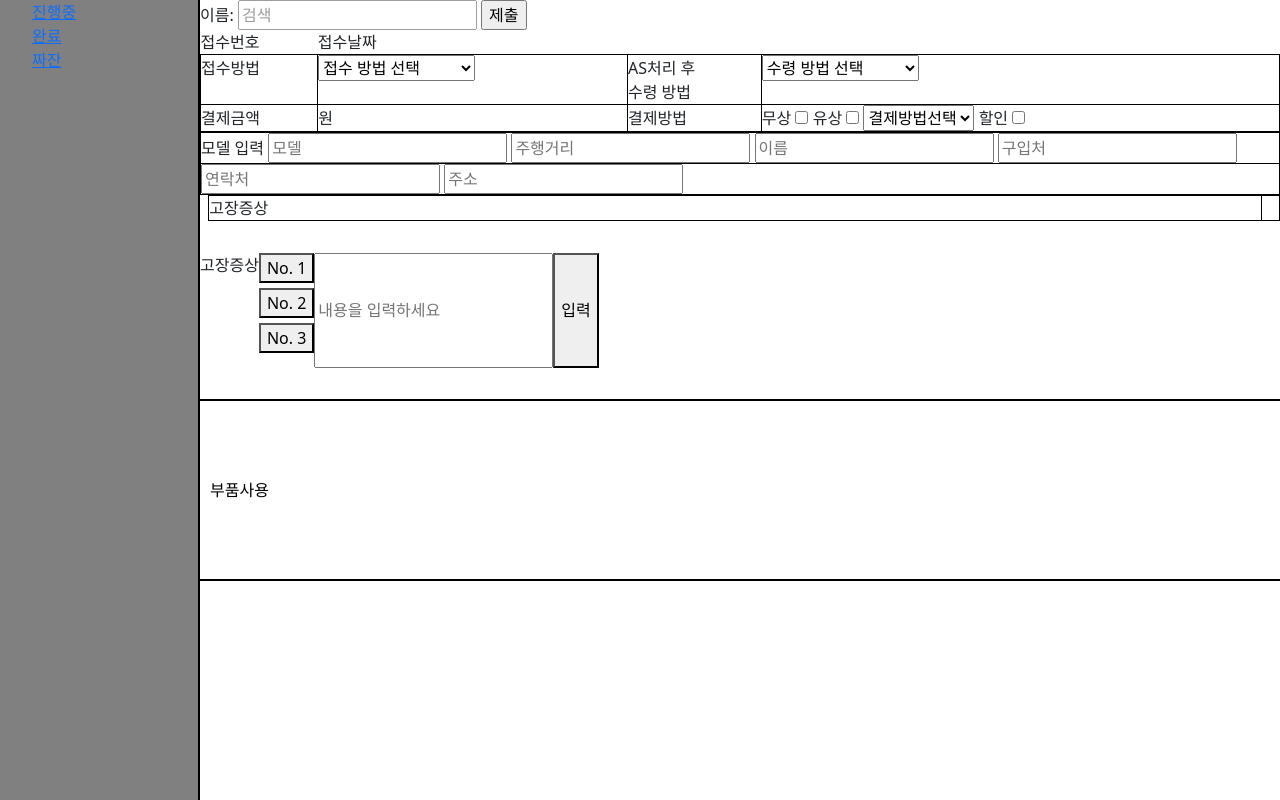
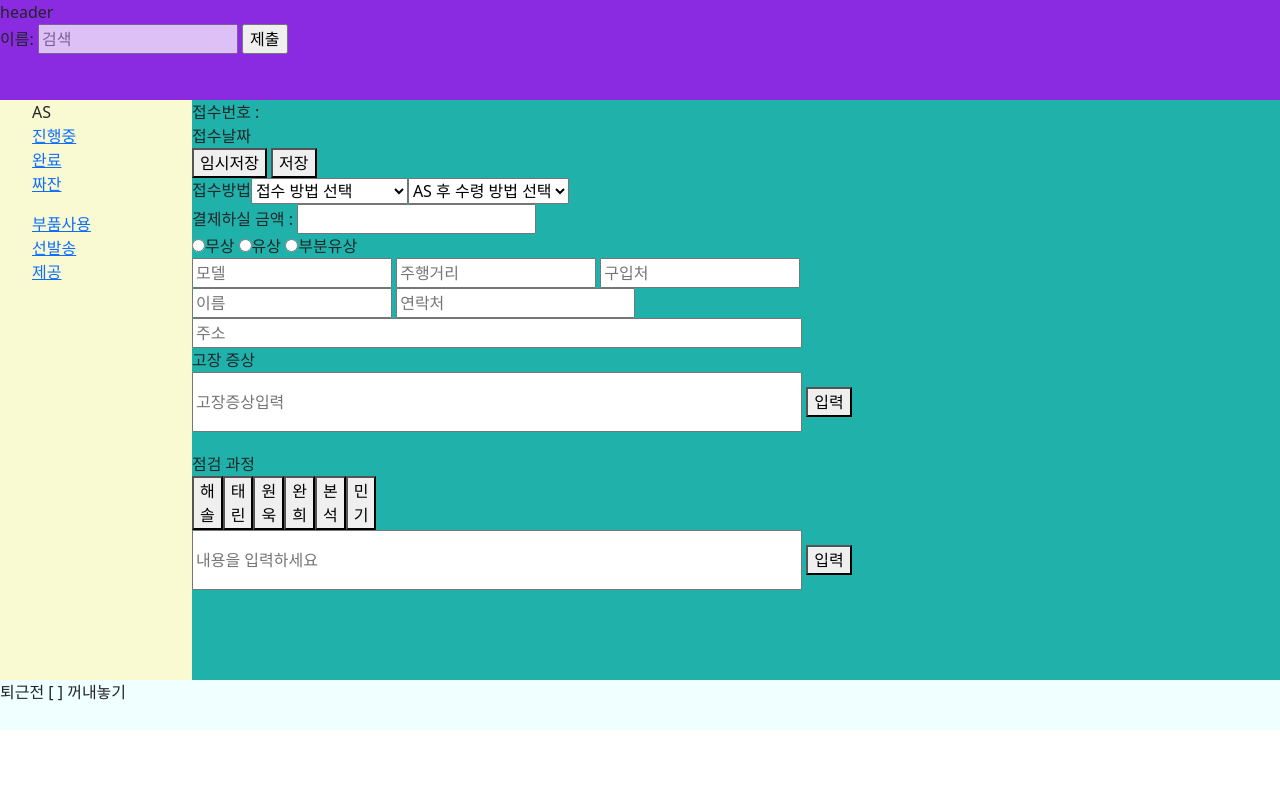
Before and after one commit to nireat08/nireat08.github.io, a plain HTML site: page index.html in a window 1280 px wide. Drawn offline with Linux system fonts and the light colour scheme.

Commit message:
2번페이지 만들기

```diff
--- a/css/style.css
+++ b/css/style.css
@@ -1,4 +1,67 @@
 @import url("reset.css");
+
+
+body{
+    width: 100vw;
+    height: 100vh;
+    margin : 0;
+    display: grid;
+    grid-template-columns: 15% 85%;
+    grid-template-rows: 100px auto 50px;
+    grid-template-areas:
+    'header header'
+    'side main '
+    'footer footer';
+}
+
+header {
+    grid-area: header;
+    background-color: blueviolet;
+}
+
+main {
+    grid-area:  main;
+    background-color: lightseagreen;
+}
+
+aside {
+    grid-area: side;
+    background-color: lightgoldenrodyellow;
+}
+
+footer {
+    grid-area: footer;
+    background-color: azure;
+}
+
+
+input[type="text"] {
+    width: 200px; /* 기본 입력 필드 너비 */
+}
+input[type="text"].wide {
+    width: 610px; /* 주소 입력 필드 너비 */
+}
+input[type="text"].wide2 {
+    width: 610px;
+    height: 100px;
+}
+
+input[type="text"].wide3 { /*증상입력칸 */
+    width: 610px;
+    height: 60px;
+}
+
+
+.hidden {
+    display: none;
+
+}
+
+
+.box {
+    float: left;
+}
+
 
 .default-button {
     background-color: white;
@@ -11,36 +74,14 @@
     background-color: green;
 }
 
-
-
-.box {
-    display: flex;
-    align-items: center;
-    justify-content: center;
-    cursor: pointer;
-    transition: background-color 0.3s;
-}
-.clicked {
-    background-color: rgb(107, 251, 124);
-}
-
-
-.content {
-    flex-grow: 1;
-    display: flex;
-    flex-direction:column;
-}
-
 table td{
     border: 1px solid black;
 
 }
+table tr{
+    border: 1px solid black;
 
-td {
-    style="border: 1px solid black;"
 }
-
-
 
 
 /* 숫자 입력시 버튼 없애기 */
@@ -50,18 +91,37 @@ input::-webkit-inner-spin-button {
   margin: 0;
 }
 /* 버튼 세로 배치 */
-.vertical-buttons {
+.horizonal-buttons {
     display: flex;
-    flex-direction: column;
+    flex-direction: row;
+    width: 110px;
+
+}
+
+#displayArea {
+    width: 100%;
+    margin-top: 20px;
+}
+
+.contentBox {
+    border: 1px solid #ccc;
+    padding: 10px;
     margin-bottom: 10px;
+    border-radius: 5px;
+    background-color: #f9f9f9;
 }
+
+.contentBox span {
+    display: block;
+}
+
 
 .vertical-buttons button {
     margin-bottom: 5px;
 }
 
 .selected0 {
-    background-color: lightseagreen; /* 선택된 버튼의 색상 */
+    background-color: rgb(251, 157, 15); /* 선택된 버튼의 색상 */
 }
 .selected1 {
     background-color: red; /* 선택된 버튼의 색상 */
@@ -69,90 +129,16 @@ input::-webkit-inner-spin-button {
 .selected2 {
     background-color: blue; /* 선택된 버튼의 색상 */
 }
+.selected3 {
+    background-color: rgb(153, 160, 255); /* 선택된 버튼의 색상 */
+}
+.selected4 {
+    background-color: rgb(231, 95, 247); /* 선택된 버튼의 색상 */
+}
+.selected5 {
+    background-color: rgb(175, 250, 100); /* 선택된 버튼의 색상 */
+}
 
-
-
-
-.label{
-    display: inline-block;
+.displayArea{
     width: 100px;
 }
-body {
-    margin: 0;
-    display: flex;
-    height: 100vh;
-}
-.side-nav {
-    background-color: gray;
-    width: 200px;
-    height: 100vh;
-    border-right: 2px solid black;
-    display: flex;
-    flex-direction: column;
-}
-.top-nav-1 {
-    background-color: rgb(255, 255, 255);
-    width: 100%;
-    height: 80px;
-    border-bottom: 2px solid black;
-    display: flex;
-    align-items: center;
-    }
-.top-nav-1 ul {
-    list-style: none;
-    padding: 0;
-    margin: 0;
-    display: flex;
-}
-.top-nav-1 li {
-    margin-right: 20px;
-}
-.top-nav-1 a {
-    color: rgb(0, 0, 0);
-    text-decoration: none;
-    padding: 10px;
-}
-.top-nav-1 a:hover {
-    background-color:green;
-}
-.top-nav-2 {
-    background-color: rgb(255, 255, 255);
-    width: 100%;
-    height: 180px;
-    border-bottom: 2px solid black;
-    display: flex;
-    align-items: center;
-}
-.top-nav-2 ul {
-    list-style: none;
-    padding: 0;
-    margin: 0;
-    display: flex;
-}
-.top-nav-2 li {
-    margin-right: 20px;
-}
-.top-nav-2 a {
-    color: rgb(0, 0, 0);
-    text-decoration: none;
-    padding: 10px;
-}
-.top-nav-2 a:hover {
-    background-color:green;
-}
-.top-nav-3 {
-    background-color: rgb(255, 255, 255);
-    width: 100%;
-    height: 80px;
-    border-bottom: 2px solid black;
-    display: flex;
-    align-items: center;
-}
-
-main {
-    flex-grow: 1;
-    padding: 20px;
-}
-.ul-1{
-    color:blue;
-}
--- a/index.html
+++ b/index.html
@@ -1,233 +1,184 @@
 <!DOCTYPE html>
     <html>
     <head>
-        <Title>Node Express</Title>
         <meta charset="utf-8">
+        <meta name="viewport" content="width=device-width">
         <link rel="stylesheet" href="css/style.css">
         <link rel="stylesheet" href="css/lib/bootstrap.min.css">
+        <Title>AS 차트</Title>
     </head>
-    <!-- <ul class="menu">
-        <li><a href="#home">Home</a></li>
-        <li><a href="#services">AS</a>
-            <ul class="submenu">
-                <li><a href="#web-development">방문</a></li>
-                <li><a href="#app-development">택배</a></li>
-                <li><a href="#seo-development">용달</a></li>
-            </ul>
-        </li>
-        <li><a href="#services">Parts</a>
-            <ul class="submenu">
-                <li><a href="#web-development">선발송</a></li>
-                <li><a href="#app-development">증가</a></li>
-                <li><a href="#seo-development">감소</a></li>
-            </ul>
-        </li>
-        </ul>
-    </ul> -->
-    <nav class="side-nav">
-        <!-- 좌측 네비게이션 내용 -->
-        <ul>
-            <li><a href="#">진행중</a></li>
-            <li><a href="#">완료</a></li>
-            <li><a href="#">짜잔</a></li>
-        </ul>
-    </nav>
-    <div class="content">
-        <div>
-            <!-- 상단 네비게이션 내용 -->
+    <body>
+        <header>header
             <form onsubmit="showSubmitMessage(); return false;">
                 <label for="name">이름:</label>
                 <input type="text" id="name" name="name" placeholder="검색" style="opacity: 0.7;">
                 <input type="submit" value="제출">
             </form>
+        </header>
+        <aside>
+            <ol>AS
+                <li><a href="index2.html">진행중</a></li>
+                <li><a href="#">완료</a></li>
+                <li><a href="#">짜잔</a></li>
+            </ol>
+            <ul>
+                <li><a href="#">부품사용</a></li>
+                <li><a href="#">선발송</a></li>
+                <li><a href="#">제공</a></li>
+            </ul>
+        </aside>
+        <main>
+            <div class="box">
+                <div >
+                    접수번호 :
                 </div>
-    <table>
-        <th>접수번호</th>
-        <th>접수날짜</th>
-        <th>
-
-        </th>
-        <!--<td>처리현황</td>
-        <td><button type="button" id="yes-button" class="default-button">진행중</button>
-            <button type="button" id="no-button" class="default-button">완료</button>
-
-        <label for="reservation-check">예약</label>
-        <input type="checkbox" id="reservation-check">
-        <td class="box" id="colorBox">
-        <label class="box" id="clo">노예약</label>-->
-        </td>
-        <tr>
-            <td>
+                <div>
+                    접수날짜
+                </div>
+                <div>
+                    <button>임시저장</button>
+                    <button>저장</button>
+                </div>
+            <div class="box">
                 접수방법
-            </td>
-            <td>
+            </div>
+            <div class="box">
                 <select name="delivery-method">
                     <option value="" disabled selected>접수 방법 선택</option>
                     <option value="예약방문">예약방문</option>
                     <option value="방문">방문</option>
                     <option disabled >-----</option>
                     <option value="영업 외 시간 놓고 감">영업 외 시간 놓고 감</option>
+                    <option value="맡기고 감">예약 후 맡기고 감</option>
+                    <option disabled >-----</option>
+                    <option value="퀵 서비스">퀵 서비스</option>
+                    <option value="택배">택배</option>
+                </select>
+            </div>
+            <div>
+                <select name="delivery-method">
+                    <option value="" disabled selected>AS 후 수령 방법 선택</option>
+                    <option value="전화 주면 방문">전화 주면 방문</option>
+                    <option value="기다림">기다림</option>
+                    <option disabled >-----</option>
+                    <option value="영업 외 시간 놓고 감">영업 외 시간 찾아 감</option>
                     <option value="맡기고 감">맡기고 감</option>
                     <option disabled >-----</option>
                     <option value="퀵 서비스">퀵 서비스</option>
                     <option value="택배">택배</option>
                 </select>
-
-            <td>
-                AS처리 후<br>
-                 수령 방법
-            </td>
-            <td>
-                <select name="delivery-method">
-                    <option value="" disabled selected>수령 방법 선택</option>
-                    <option value="전화 주면 방문">전화 주면 방문</option>
-                    <option value="기다림">기다림</option>
-                    <option disabled >-----</option>
-                    <option value="영업 외 시간 놓고 감">영업 외 시간 놓고 감</option>
-                    <option value="맡기고 감">맡기고 감</option>
-                    <option disabled >-----</option>
-                    <option value="퀵 서비스">퀵 서비스</option>
-                    <option value="택배">택배</option>
-                </select>
-            </td>
-        </tr>
-            <td>
-                결제금액
-            </td>
-            <td>
-                원
-            </td>
-            <td>
-                결제방법
-            </td>
-            <td>
-                <label for="free-pay">무상</label>
-                <input type="checkbox" id="free-pay">
-                <div id="free" style="display: none;">
-                    <input type="text" placeholder="날짜입력" required>
             </div>
-
-                <label for="pay-check">유상</label>
-                <input type="checkbox" id="pay-check">
-                <div id="free" style="display: none;">
-                    <input type="text" placeholder="날짜입력" required>
+            <div>
+                결제하실 금액 :
+                <input type="number" name="payment" value="결제금액" >
             </div>
-
+            <div>
+                <input type="radio" name="pay" value="무상" onclick="toggleFields()">무상
+                <input type="radio" name="pay" value="유상" onclick="toggleFields()">유상
+                <input type="radio" name="pay" value="부분유상" onclick="toggleFields()">부분유상
+                <div id="payment-method" class="hidden">
                     <select name="delivery-method">
                         <option value="" disabled selected>결제방법선택</option>
                         <option value="카드">카드</option>
                         <option value="현금">현금</option>
                     </select>
-
-                <label>할인</label>
-                <input type="checkbox">
-
-            </td>
-
-    </table>
-
-    <table>
-        <td>
-            <form>
-                <label for="name">모델 입력</label>
-                <input type="text" id="name" name="name" placeholder="모델" required>
-                <input type="text" id="name" name="name" placeholder="주행거리" required>
-                <input type="text" id="name" name="name" placeholder="이름" required>
-                <input type="text" id="name" name="name" placeholder="구입처" required>
-            </form>
-        </td>
-        <tr>
-            <td>
-                <input type="text" id="name" name="name" placeholder="연락처" required>
-                <input type="text" id="name" name="name" placeholder="주소" required>
-            </td>
-        </tr>
-    </table>
-    <table>
-        <th>
-            <td>
-                <label>고장증상</label>
-            </td>
-            <td>
-
-            </td>
-
-
-
-        </th>
-
-
-
                 </div>
-    </table>
-    <div class="content">
-        <div class="top-nav-2">
-            <!-- 상단 네비게이션 내용 -->
-            <ul>
-                <label for="number">고장증상</label>
-
-                <div class="vertical-buttons">
-                    <button onclick="selectButton('No. 1', this, 0)">No. 1</button>
-                    <button onclick="selectButton('No. 2', this, 1)">No. 2</button>
-                    <button onclick="selectButton('No. 3', this, 2)">No. 3</button>
+                <div id="receipt-date" class="hidden">
+                    영수증 날짜: <input type="date" name="receipt-date">
+                </select>
             </div>
-                <input type="text" id="inputField" placeholder="내용을 입력하세요" onkeypress="handleKeyPress(event)">
+            <div>
+                <input type="text" id="model" name="model" placeholder="모델" required>
+                <input type="text" id="distance" name="distance" placeholder="주행거리" required oninput="appendKm()">
+                <input type="text" id="store" name="store" placeholder="구입처" required><br>
+                <input type="text" id="name1" name="name" placeholder="이름" required>
+                <input type="tel" id="contact" name="contact" placeholder="연락처" required><br>
+                <input type="text" id="address" name="address" placeholder="주소" required class="wide">
+            </div>
+            <div>
+                <label>고장 증상</label><br>
+                <input type="text" id="symptom" name="symptom" placeholder="고장증상입력" required class="wide3">
                 <button onclick="addContent()">입력</button>
-
                 <div id="displayArea"></div>
-            </ul>
             </div>
-    <div class="content">
-        <div class="top-nav-2">
-            <!-- 상단 네비게이션 내용 -->
-            <ul>
-                <li><a href="#">부품사용</a></li>
-            </ul>
+            <div>
+                <label>점검 과정</label>
+                <div class="horizonal-buttons">
+                    <button onclick="selectButton('No. 1', this, 0)">해솔</button>
+                    <button onclick="selectButton('No. 2', this, 1)">태린</button>
+                    <button onclick="selectButton('No. 3', this, 2)">원욱</button>
+                    <button onclick="selectButton('No. 1', this, 3)">완희</button>
+                    <button onclick="selectButton('No. 2', this, 4)">본석</button>
+                    <button onclick="selectButton('No. 3', this, 5)">민기</button>
+                </div>
+                <input type="text" id="inputField" placeholder="내용을 입력하세요" onkeypress="handleKeyPress(event)" required class="wide3">
+                <button onclick="addContent()">입력</button>
+                <div id="displayArea"></div>
+            </div>
             </div>
 
-    <body>
+        </main>
+        <footer>퇴근전 [           ] 꺼내놓기</footer>
+    </body>
 
-    <!-- <table>
-        <div class="form-container">
-            <h2>퀄리스포츠 AS 현황 안내</h2>
-            <form>
-                <input type="text" id="name" name="name" placeholder="이름" required>
-                <input type="text" id="contact" name="contact" placeholder="연락처" required>
-                <input type="text" id="mileage" name="mileage" placeholder="주행거리" required>
-                <input type="text" id="model" name="model" placeholder="모델" required>
-                <-- Address Section Toggle --
-                <input type="checkbox" id="addAddressCheckbox">
-                <label for="addAddressCheckbox">주소입력</label>
-                <div id="addressFields" style="display: none;">
-                <input type="text" id="street" name="street"placeholder="주소" required>
-
-                <label for="longContent">Enter Long Content:</label>
-                <textarea id="longContent" name="longContent" rows="4" cols="50"></textarea>
-
-                !-- Submit Button --
-                <input type="submit" value="Submit">
-
-            </form>
-
-        </div>
-
-
-    </table>  -->
-
-
-        <!-- <a href="/html/list.html">test list</a>
-         다른 페이지 링크 걸기
-        <a href="/html/list2.html">test2 list</a> -->
 
     <div id="content"></div>
     <script src="js/lib/jquery-3.2.1.min.js"></script>
     <script src="js/lib/handlebars.min.js"></script>
     <script src="js/lib/bootstrap.min.js"></script>
     <script id="entry-template" type="text/x-handlebars-template">
-
     </div>
     </script>
         <script>
+            function appendKm() {
+                var distanceInput = document.getElementById('distance');
+                var value = distanceInput.value;
+                var kmSuffix = " km";
+
+                // 숫자만 남기고 나머지는 제거
+                var numericValue = value.replace(/\D/g, '');
+
+                // 입력 값이 있을 때만 'km'를 추가
+                if (numericValue.length > 0) {
+                    distanceInput.value = numericValue + kmSuffix;
+                } else {
+                    distanceInput.value = "";
+                }
+            }
+
+            // 무상, 유상, 부분유상 토클 위치에 따른 보이는 메뉴 다르게 하기
+            function toggleFields() {
+                var radios = document.getElementsByName('pay');
+                var paymentMethod = document.getElementById('payment-method');
+                var receiptDate = document.getElementById('receipt-date');
+                var showPaymentSelect = false;
+                var showReceiptDate = false;
+
+                for (var i = 0; i < radios.length; i++) {
+                    if (radios[i].checked) {
+                        if (radios[i].value === '유상' || radios[i].value === '부분유상') {
+                            showPaymentSelect = true;
+                        } else if (radios[i].value === '무상') {
+                            showReceiptDate = true;
+                        }
+                    }
+                }
+
+                if (showPaymentSelect) {
+                    paymentMethod.classList.remove('hidden');
+                } else {
+                    paymentMethod.classList.add('hidden');
+                }
+
+                if (showReceiptDate) {
+                    receiptDate.classList.remove('hidden');
+                } else {
+                    receiptDate.classList.add('hidden');
+                }
+            }
+
+
+
             //버튼 Y, N 설정
             const yesButton = document.getElementById('yes-button');
             const noButton = document.getElementById('no-button');
@@ -283,17 +234,16 @@
                 this.classList.toggle('clicked');
             });
 
-
             let selectedButtonNumber = '';
             let selectedButtonColor = '';
 
             function selectButton(buttonNumber, buttonElement, idx) {
                 // 모든 버튼의 선택 클래스 제거
-                const buttons = document.querySelectorAll('.vertical-buttons button');
-                buttons.forEach((button, i) => button.classList.remove('selected'+i));
+                const buttons = document.querySelectorAll('.horizonal-buttons button');
+                buttons.forEach((button, i) => button.classList.remove('selected' + i));
 
                 // 선택된 버튼에 선택 클래스 추가
-                buttonElement.classList.add('selected' +idx);
+                buttonElement.classList.add('selected' + idx);
                 selectedButtonNumber = buttonNumber;
                 selectedButtonColor = window.getComputedStyle(buttonElement).backgroundColor;
             }
@@ -312,24 +262,24 @@
                 const newContent2 = document.createElement('span');
                 const newContent3 = document.createElement('span');
 
-                newContent1.textContent = `${selectedButtonNumber}:`
+                newContent1.textContent = `${selectedButtonNumber}: `;
                 newContent2.textContent = `${content}`;
                 newContent3.textContent = getCurrentDateTime();
 
                 newContent1.style.color = selectedButtonColor; // 텍스트 색상 변경
                 newContent2.style.color = '#000'; // 텍스트 색상 변경
 
-                newContent.appendChild(newContent3);
                 newContent.appendChild(newContent1);
                 newContent.appendChild(newContent2);
+                newContent.appendChild(newContent3);
                 displayArea.appendChild(newContent);
 
                 inputField.value = ''; // 입력 필드 초기화
                 selectedButtonNumber = ''; // 선택된 버튼 번호 초기화
 
                 // 모든 버튼의 선택 클래스 제거
-                const buttons = document.querySelectorAll('.vertical-buttons button');
-                buttons.forEach((button, i) => button.classList.remove('selected'+i));
+                const buttons = document.querySelectorAll('.horizonal-buttons button');
+                buttons.forEach((button, i) => button.classList.remove('selected' + i));
             }
 
             function handleKeyPress(event) {
@@ -449,5 +399,5 @@
                 };
         </script>
     <script src="js/handlebars.test.js"></script>
-    </body>
+
 </html>
```
Also changed, not shown: index2.html (added, +34 -0 lines). Lines whose indentation alone changed are shown as unchanged.
